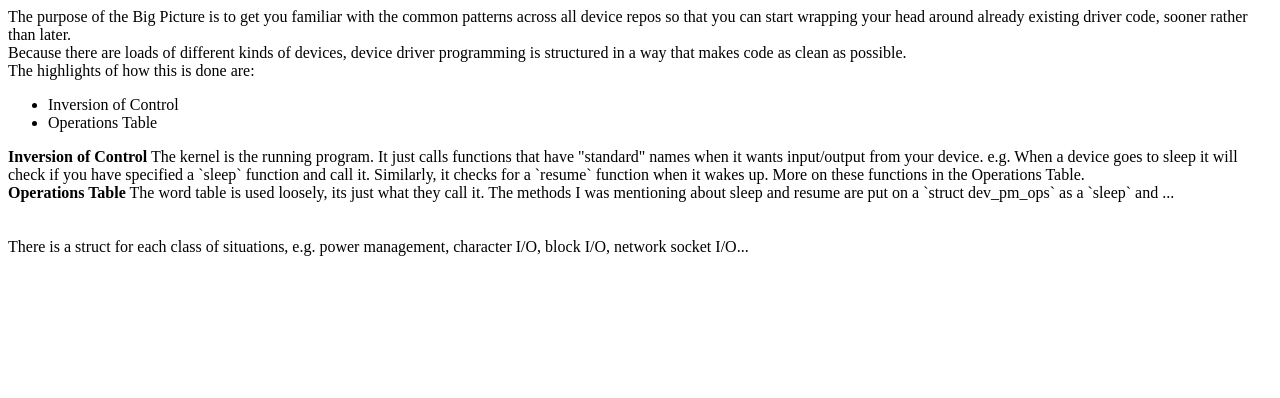
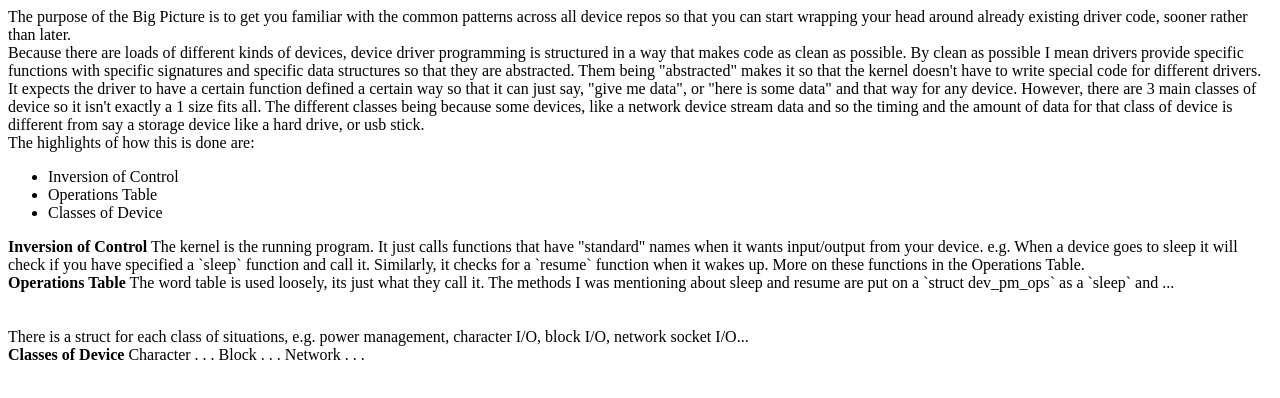
Before and after one commit to kadenslater95/LinuxDriverGuide, a plain HTML site: page 1_big_picture.html in a window 1280 px wide. Drawn offline with Linux system fonts and the light colour scheme.

Commit message:
WIP Big Picture

```diff
--- a/1_big_picture.html
+++ b/1_big_picture.html
@@ -11,12 +11,21 @@
     </div>
     <div>
       Because there are loads of different kinds of devices, device driver programming is structured
-      in a way that makes code as clean as possible.
+      in a way that makes code as clean as possible. By clean as possible I mean drivers provide
+      specific functions with specific signatures and specific data structures so that they are
+      abstracted. Them being "abstracted" makes it so that the kernel doesn't have to write special
+      code for different drivers. It expects the driver to have a certain function defined a
+      certain way so that it can just say, "give me data", or "here is some data" and that way for
+      any device. However, there are 3 main classes of device so it isn't exactly a 1 size fits all.
+      The different classes being because some devices, like a network device stream data and so the
+      timing and the amount of data for that class of device is different from say a storage device
+      like a hard drive, or usb stick.
       <br/>
       The highlights of how this is done are:
       <ul>
         <li>Inversion of Control</li>
         <li>Operations Table</li>
+        <li>Classes of Device</li>
       </ul>
     </div>
 
@@ -38,5 +47,10 @@
       There is a struct for each class of situations, e.g. power management, character I/O,
       block I/O, network socket I/O...
     </div>
+
+    <div>
+      <b>Classes of Device</b>
+      Character . . . Block . . . Network . . .
+    </div>
   </body>
 </html>
```
